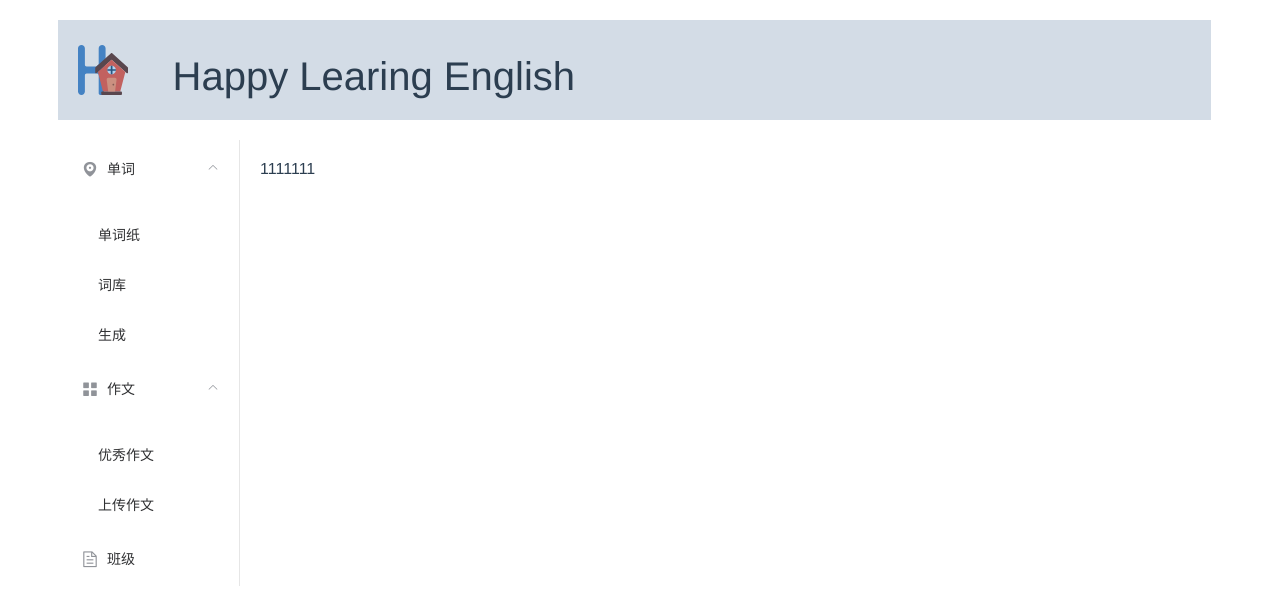
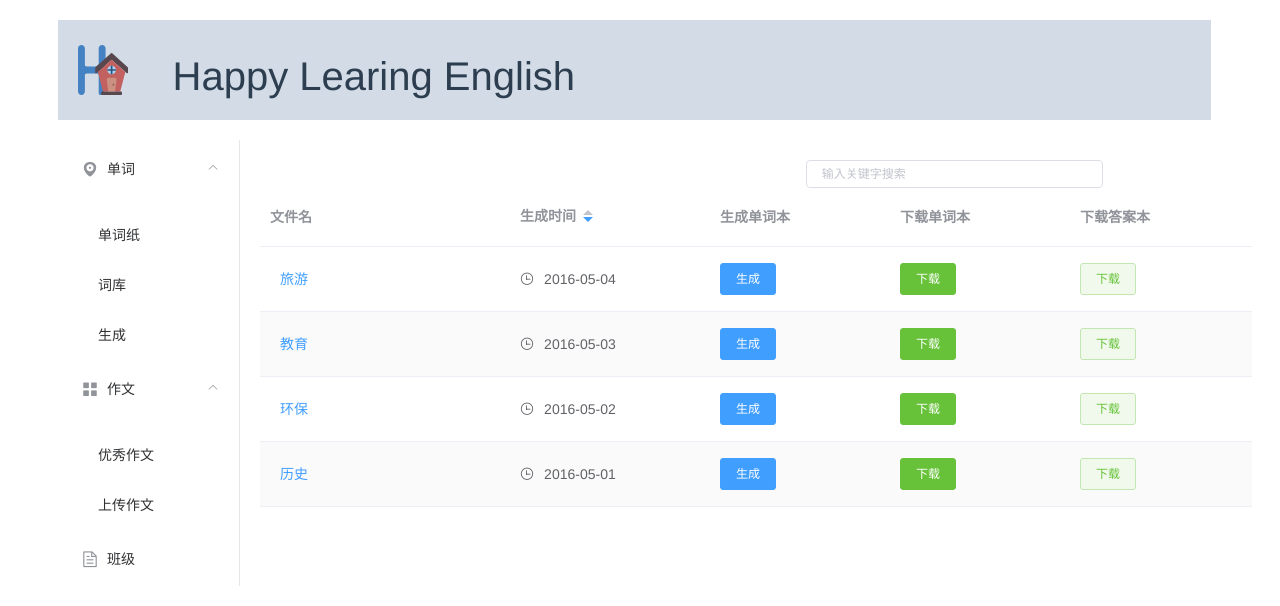
Before and after one commit to DWsande/summer_exercise, a Vue app: page /#/word/paper in a window 1280 px wide. Shown: the top 606 px of the page. Built offline with nearby package versions, Linux system fonts and the light colour scheme; the HTML template or start-up script is replaced by a standard one.

Commit message:
单词表样式初步确定

```diff
--- a/src/views/word/wordpaper.vue
+++ b/src/views/word/wordpaper.vue
@@ -1,15 +1,132 @@
 <template>
   <div>
-    1111111
+    <el-input
+      class="search"
+      v-model="search"
+      size="mini"
+      placeholder="输入关键字搜索"/>
+    <el-table
+      :data="tableData.filter(data => !search || data.title.toLowerCase().includes(search.toLowerCase()))"
+      stripe
+      style="width: 100%"
+      :default-sort = "{prop: 'date', order: 'descending'}">
+      <el-table-column
+        prop="title"
+        label="文件名"
+        width="250">
+        <template slot-scope="scope">
+          <span class="title">{{ scope.row.title }}</span>
+        </template>
+      </el-table-column>
+      <el-table-column
+        prop="date"
+        label="生成时间"
+        sortable
+        width="200">
+        <template slot-scope="scope">
+          <i class="el-icon-time"></i>
+          <span class="date">{{ scope.row.date }}</span>
+        </template>
+      </el-table-column>
+      <el-table-column
+        label="生成单词本"
+        width="180">
+        <template slot-scope="scope">
+          <el-button size="small" type="primary">生成</el-button>
+        </template>
+      </el-table-column>
+      <el-table-column
+        label="下载单词本"
+        width="180">
+        <template slot-scope="scope">
+          <el-button size="small" type="success">下载</el-button>
+        </template>
+      </el-table-column>
+      <el-table-column
+        label="下载答案本"
+        width="180">
+        <template slot-scope="scope">
+          <el-button size="small" type="success"  plain>下载</el-button>
+        </template>
+      </el-table-column>
+      <el-table-column
+        prop="url_paper"
+        label="删除">
+        <template slot-scope="scope">
+          <el-button type="danger" icon="el-icon-delete" @click="deleterow(scope.row.id)" circle></el-button>
+        </template>
+      </el-table-column>
+    </el-table>
+    <!--<el-button type="danger" icon="el-icon-delete" @click="delete('111')" circle></el-button>-->
   </div>
 </template>
 
 <script>
     export default {
-        name: "wordpaper"
+        name: "wordpaper",
+      data() {
+        return {
+          search:'',
+          tableData: [{
+            id : 1,
+            date: '2016-05-02',
+            title: '环保',
+            url_paper: '上海市普陀区金沙江路 1518 弄'
+          }, {
+            id : 2,
+            date: '2016-05-04',
+            title: '旅游',
+            url_paper: '上海市普陀区金沙江路 1517 弄'
+          }, {
+            id : 3,
+            date: '2016-05-01',
+            title: '历史',
+            url_paper: '上海市普陀区金沙江路 1519 弄'
+          }, {
+            id : 4,
+            date: '2016-05-03',
+            title: '教育',
+            url_paper: '上海市普陀区金沙江路 1516 弄'
+          }]
+        }
+      },
+      methods:{
+          deleterow(id){
+            this.$confirm('此操作将永久删除该文件, 是否继续?', '提示', {
+              confirmButtonText: '确定',
+              cancelButtonText: '取消',
+              type: 'warning'
+            }).then(() => {
+              for(let i =0 ;i<this.tableData.length;i++){
+                if(this.tableData[i].id === id){
+                  this.tableData.splice(i,1);
+                  break;
+                }
+              }
+              this.$message.success("delete success:"+id);
+            }).catch(() => {
+              this.$message({
+                type: 'info',
+                message: '已取消删除'
+              });
+            });
+          }
+      }
     }
 </script>
 
-<style scoped>
+<style>
+  .title{
+    margin-left: 10px;
+    color:#409EFF;
+  }
+  .date{
+    margin-left: 10px;
+  }
+  .search{
+    width: 30%;
+    margin-right: 15%;
+    float: right;
+  }
 
 </style>
```
